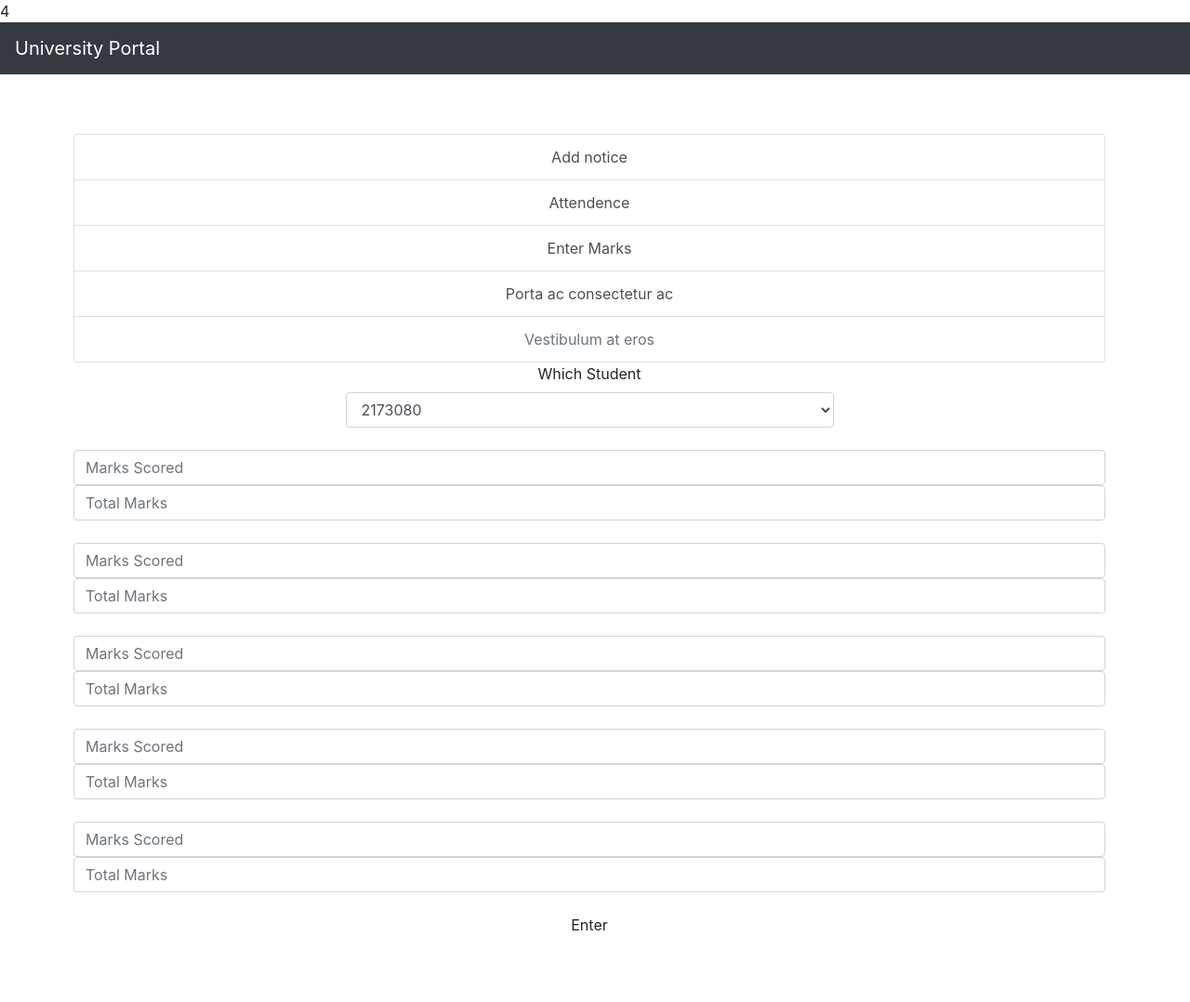
After one commit to krishshah99615/university-portal, a Django app: page /teacher/teacher_dashboard/marks in a window 1280 px wide. The commit adds this page. Shown: the whole page at 93% size. Run offline with Django 3.2, Linux system fonts and the light colour scheme; data comes from the database, SQL or seed files in the repository; both versions use the stored data as it was after the commit; some libraries are stand-ins or nearby versions.

Commit message:
Done Marks

```diff
--- /dev/null
+++ b/teacher/templates/marks.html
@@ -0,0 +1,46 @@
+4{% extends 'teacher_dashboard.html' %}
+{% load static %}
+{% block content %}
+
+<form method="post" action={% url 'teacher:marks' %}>
+  {% csrf_token  %}
+  <div class="form-group col-md-6">
+    <label for="select_student">Which Student</label>
+      <select id="select_student" class="form-control" name="student_id">
+        {% for s in list %}
+        <option>{{s}}</option>
+        {% endfor %}
+      </select>
+  </div>
+  <div class="form-group">
+    <label ></label>
+    <input type="number" class="form-control" placeholder="Marks Scored" name='marks_s1'>
+    <input type="number" class="form-control" placeholder="Total Marks" name='total_marks_s1'>
+  </div>
+  <div class="form-group">
+    <label ></label>
+    <input type="number" class="form-control" placeholder="Marks Scored" name='marks_s2'>
+    <input type="number" class="form-control" placeholder="Total Marks" name='total_marks_s2'>
+  </div>
+  <div class="form-group">
+    <label ></label>
+    <input type="number" class="form-control" placeholder="Marks Scored" name='marks_s3'>
+    <input type="number" class="form-control" placeholder="Total Marks" name='total_marks_s3'>
+  </div>
+  <div class="form-group">
+    <label ></label>
+    <input type="number" class="form-control" placeholder="Marks Scored" name='marks_s4'>
+    <input type="number" class="form-control" placeholder="Total Marks" name='total_marks_s4'>
+  </div>
+  <div class="form-group">
+    <label ></label>
+    <input type="number" class="form-control" placeholder="Marks Scored" name='marks_s5'>
+    <input type="number" class="form-control" placeholder="Total Marks" name='total_marks_s5'>
+  </div>
+  <div class="form-group">
+  <input  type="submit" class="btn btn-active" value="Enter">
+  </div>
+
+
+</form>
+{% endblock %}
--- a/teacher/templates/teacher_dashboard.html
+++ b/teacher/templates/teacher_dashboard.html
@@ -7,7 +7,7 @@
 <div class="list-group">
   <a href="{% url 'teacher:notice' %}" class="list-group-item list-group-item-action">Add notice</a>
   <a href="{% url 'teacher:attend' %}" class="list-group-item list-group-item-action">Attendence</a>
-  <a href="#" class="list-group-item list-group-item-action">Morbi leo risus</a>
+  <a href="{% url 'teacher:marks' %}" class="list-group-item list-group-item-action">Enter Marks</a>
   <a href="#" class="list-group-item list-group-item-action">Porta ac consectetur ac</a>
   <a href="#" class="list-group-item list-group-item-action disabled" tabindex="-1" aria-disabled="true">Vestibulum at eros</a>
 </div>
--- a/teacher/urls.py
+++ b/teacher/urls.py
@@ -9,4 +9,5 @@ urlpatterns = [
     path('teacher_dashboard/<int:id>/',view=views.teacher_dashboard,name='teacher_dashboard'),
     path('teacher_dashboard/notice',view=views.notice,name='notice'),
     path('teacher_dashboard/attend',view=views.attend,name='attend'),
+    path('teacher_dashboard/marks',view=views.marks,name='marks'),
 ]
--- a/teacher/views.py
+++ b/teacher/views.py
@@ -4,7 +4,7 @@ from django.contrib.auth.decorators import login_required
 from django.template import RequestContext
 from django.http import HttpResponseRedirect,HttpResponse
 from .models import Notice
-from student.models import Staff,Student,Attendence
+from student.models import Staff,Student,Attendence,Marks
 def notice(request):
     if request.POST:
         n = request.POST['notice']
@@ -47,7 +47,37 @@ def attend(request):
         return render(request,'teacher_dashboard.html')
     return render(request,'attendence.html',{'list':list_of_student_id})
 
-
+def marks(request):
+    list_of_student_id=[]
+    list_of_staff=Staff.objects.all()
+    for staff in list_of_staff:
+        if not staff.is_teacher:
+            list_of_student_id.append(staff.id)
+    if request.POST:
+        student_id=request.POST['student_id']
+        marks_s1=request.POST['marks_s1']
+        total_marks_s1=request.POST['total_marks_s1']
+        marks_s2=request.POST['marks_s2']
+        total_marks_s2=request.POST['total_marks_s2']
+        marks_s3=request.POST['marks_s3']
+        total_marks_s3=request.POST['total_marks_s3']
+        marks_s4=request.POST['marks_s4']
+        total_marks_s4=request.POST['total_marks_s4']
+        marks_s5=request.POST['marks_s5']
+        total_marks_s5=request.POST['total_marks_s5']
+        final1=(int(marks_s1)/int(total_marks_s1))*100
+        final2=(int(marks_s2)/int(total_marks_s2))*100
+        final3=(int(marks_s3)/int(total_marks_s3))*100
+        final4=(int(marks_s4)/int(total_marks_s4))*100
+        final5=(int(marks_s5)/int(total_marks_s5))*100
+        Marks.objects.create(student=Student.objects.get(staff=Staff.objects.get(id=student_id)),
+                                  s1=final1,
+                                  s2=final2,
+                                  s3=final3,
+                                  s4=final4,
+                                  s5=final5)
+        return render(request,'teacher_dashboard.html')
+    return render(request,'marks.html',{'list':list_of_student_id})
 
 
 
```
Also changed, not shown: db.sqlite3.
